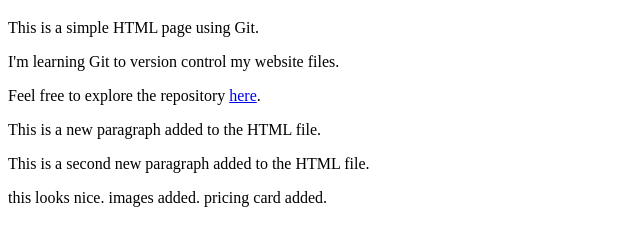
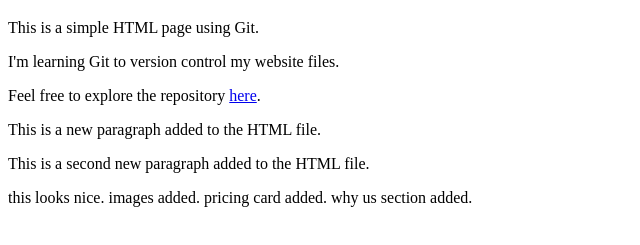
Before and after one commit to xylemic/learn_git, a plain HTML site: page index.html in a window 1280 px wide. Shown: the part 61-306 px from the top of the page, without its empty margins (0-640 px from the left). Drawn offline with Linux system fonts and the light colour scheme.

Commit message:
why us section added

```diff
--- a/index.html
+++ b/index.html
@@ -19,5 +19,6 @@
 
   images added.
   pricing card added.
+  why us section added.
 </body>
 </html>
```
